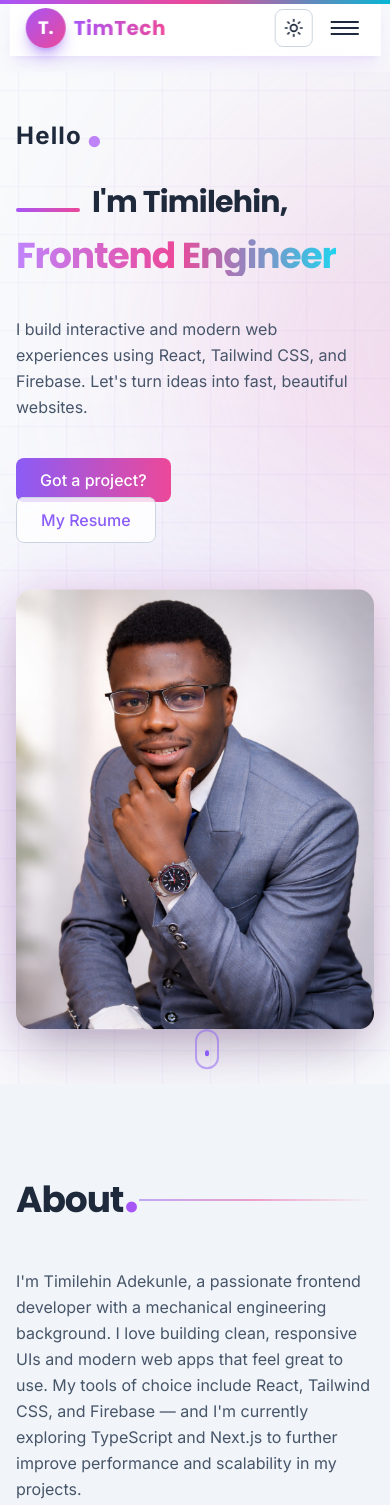
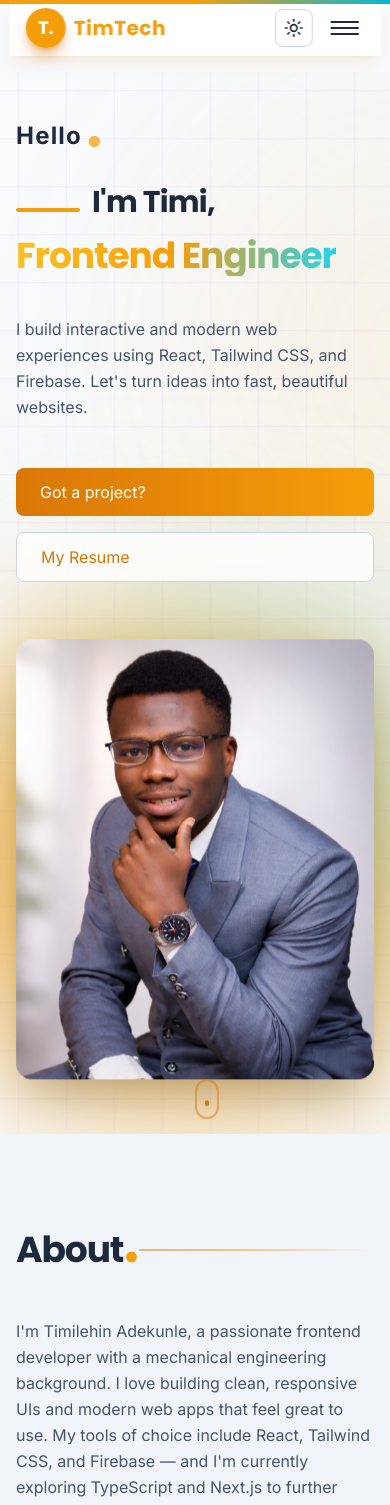
Before and after one commit to timi-emmanuel/timilehinadekunle, a React (Vite) app: page / in a window 390 px wide. Shown: the top 1505 px of the page. Built offline with nearby package versions, Linux system fonts and the light colour scheme.

Commit message:
oprimize desktop view performance and hanged theme to yellowish-golden

```diff
--- a/index.html
+++ b/index.html
@@ -4,7 +4,7 @@
     <meta charset="UTF-8" />
     <meta name="viewport" content="width=device-width, initial-scale=1.0" />
     <meta name="description" content="Timilehin Adekunle - Frontend Engineer specializing in React, TypeScript, and modern web development" />
-    <meta name="theme-color" content="#8b5cf6" />
+    <meta name="theme-color" content="#d97706" />
 
     <!-- Resource Hints -->
     <link rel="preconnect" href="https://fonts.googleapis.com">
@@ -18,8 +18,8 @@
     <link rel="icon" type="image/png" sizes="16x16" href="/favicon-16x16.png">
     <link rel="manifest" href="/site.webmanifest">
 
-    <!-- Optimized Font Loading - Only load used weights with font-display swap -->
-    <link href="https://fonts.googleapis.com/css2?family=Inter:wght@400;500;600;700&family=Poppins:wght@400;500;600;700;800;900&family=Lora:wght@400;500;600&display=swap" rel="stylesheet">
+    <!-- Optimized Font Loading - Only load critical weights with font-display swap -->
+    <link href="https://fonts.googleapis.com/css2?family=Inter:wght@400;600;700&family=Poppins:wght@400;600;700;800&family=Lora:wght@400;600&display=swap" rel="stylesheet">
 
     <title>Timilehin Adekunle - Frontend Engineer</title>
   </head>
--- a/src/App.jsx
+++ b/src/App.jsx
@@ -1,9 +1,11 @@
-import { lazy, Suspense } from 'react';
+import { lazy, Suspense, useEffect, useState } from 'react';
 import Navbar from './components/Navbar'
 import Hero from './components/Hero'
-import CursorFollower from './components/CursorFollower'
 import ScrollProgress from './components/ScrollProgress'
-import MouseOrbs from './components/MouseOrbs'
+
+// Lazy load heavy desktop-only components
+const CursorFollower = lazy(() => import('./components/CursorFollower'));
+const MouseOrbs = lazy(() => import('./components/MouseOrbs'));
 
 // Lazy load below-the-fold components
 const About = lazy(() => import('./components/About'));
@@ -20,11 +22,26 @@ const LoadingFallback = () => (
 );
 
 function App() {
+  const [isDesktop, setIsDesktop] = useState(false);
+
+  useEffect(() => {
+    const checkDesktop = () => {
+      setIsDesktop(window.matchMedia('(pointer: fine)').matches);
+    };
+    checkDesktop();
+    window.addEventListener('resize', checkDesktop);
+    return () => window.removeEventListener('resize', checkDesktop);
+  }, []);
+
   return (
     <div className='bg-slate-50 dark:bg-dark min-h-screen pt-2 overflow-x-hidden transition-colors duration-300'>
-      <CursorFollower />
       <ScrollProgress />
-      <MouseOrbs />
+      {isDesktop && (
+        <Suspense fallback={null}>
+          <CursorFollower />
+          <MouseOrbs />
+        </Suspense>
+      )}
       <Navbar/>
       <Hero/>
       <Suspense fallback={<LoadingFallback />}>
--- a/src/components/Hero.jsx
+++ b/src/components/Hero.jsx
@@ -25,8 +25,8 @@ const textParent = {
   hidden: {},
   visible: {
     transition: {
-      delayChildren: 0.5, // was 0.4
-      staggerChildren: 0.08,
+      delayChildren: 0.3,
+      staggerChildren: 0.06,
     },
   },
 };
@@ -38,7 +38,7 @@ const letter = {
     opacity: 1,
     scale: 1,
     transition: {
-      duration: 0.5,
+      duration: 0.4,
       ease: [0.25, 0.46, 0.45, 0.94],
     },
   },
@@ -46,7 +46,7 @@ const letter = {
 
 
 const Hero = () => {
-  const name = "I'm Timilehin,";
+  const name = "I'm Timi,";
 
   return (
     <motion.section
@@ -58,18 +58,18 @@ const Hero = () => {
       variants={containerVariants}
     >
       {/* Animated Grid Background */}
-      <div className="absolute inset-0 bg-grid-pattern z-0"></div>
+      <div className="absolute inset-0 bg-grid-pattern z-0 will-change-auto"></div>
 
-      {/* Gradient Glow Blobs */}
+      {/* Gradient Glow Blobs - Reduced opacity and simplified animation for performance */}
       <motion.div
-        className="absolute w-[30rem] h-[30rem] bg-gradient-to-tr from-primary-500 via-accent-500 to-cyan-500 rounded-full blur-[120px] opacity-20 left-1/2 -translate-x-1/2 top-10 z-0"
-        animate={{ scale: [1, 1.1, 1], x: [0, 50, 0] }}
-        transition={{ duration: 8, repeat: Infinity, ease: "easeInOut" }}
+        className="absolute w-[30rem] h-[30rem] bg-gradient-to-tr from-primary-500 via-accent-500 to-cyan-500 rounded-full blur-[120px] opacity-10 dark:opacity-20 left-1/2 -translate-x-1/2 top-10 z-0 will-change-transform"
+        animate={{ scale: [1, 1.05, 1] }}
+        transition={{ duration: 12, repeat: Infinity, ease: "easeInOut" }}
       />
       <motion.div
-        className="absolute w-[25rem] h-[25rem] bg-gradient-to-bl from-cyan-500 via-primary-500 to-accent-500 rounded-full blur-[100px] opacity-15 right-0 bottom-20 z-0"
-        animate={{ scale: [1, 1.15, 1], x: [0, -30, 0] }}
-        transition={{ duration: 10, repeat: Infinity, ease: "easeInOut" }}
+        className="absolute w-[25rem] h-[25rem] bg-gradient-to-bl from-cyan-500 via-primary-500 to-accent-500 rounded-full blur-[100px] opacity-8 dark:opacity-15 right-0 bottom-20 z-0 will-change-transform"
+        animate={{ scale: [1, 1.08, 1] }}
+        transition={{ duration: 15, repeat: Infinity, ease: "easeInOut" }}
       />
 
       <motion.div
@@ -131,10 +131,10 @@ const Hero = () => {
           </motion.p>
 
           <motion.div
-            className="flex flex-col sm:flex-row gap-4 pl-0 md:pl-8"
+            className="flex flex-col sm:flex-row gap-4 sm:gap-4 pl-0 md:pl-8 w-full sm:w-auto"
             variants={itemVariants}
           >
-            <MagneticButton>
+            <MagneticButton className="w-full sm:w-auto">
               <motion.a
                 href="#contact"
                 onClick={(e) => {
@@ -149,18 +149,18 @@ const Hero = () => {
                     });
                   }
                 }}
-                className="btn-primary text-center"
+                className="btn-primary text-center w-full sm:w-auto block"
                 whileTap={{ scale: 0.95 }}
               >
                 Got a project?
               </motion.a>
             </MagneticButton>
-            <MagneticButton>
+            <MagneticButton className="w-full sm:w-auto">
               <motion.a
                 href="/frontendResume.pdf"
                 target="_blank"
                 rel="noopener noreferrer"
-                className="btn-secondary text-center"
+                className="btn-secondary text-center w-full sm:w-auto block"
                 whileTap={{ scale: 0.95 }}
               >
                 My Resume
@@ -175,7 +175,7 @@ const Hero = () => {
           variants={itemVariants}
         >
           <motion.div
-            className="relative z-10"
+            className="relative z-10 will-change-transform"
             animate={{ y: [0, -10, 0] }}
             transition={{ duration: 4, repeat: Infinity, ease: "easeInOut" }}
           >
@@ -198,13 +198,13 @@ const Hero = () => {
 
       {/* Scroll Down Indicator */}
       <motion.div
-        className="absolute bottom-6 left-1/2 transform -translate-x-1/2 z-10"
+        className="absolute bottom-6 left-1/2 transform -translate-x-1/2 z-10 will-change-transform"
         animate={{ y: [0, 10, 0] }}
         transition={{ duration: 2, repeat: Infinity, ease: "easeInOut" }}
       >
         <div className="w-6 h-10 border-2 border-primary/50 rounded-full flex justify-center p-2">
           <motion.div
-            className="w-1.5 h-1.5 bg-primary rounded-full"
+            className="w-1.5 h-1.5 bg-primary rounded-full will-change-transform"
             animate={{ y: [0, 12, 0] }}
             transition={{ duration: 2, repeat: Infinity, ease: "easeInOut" }}
           />
--- a/src/components/MagneticButton.jsx
+++ b/src/components/MagneticButton.jsx
@@ -1,9 +1,10 @@
-import { useRef, useState } from 'react';
+import { useRef, useState, useEffect } from 'react';
 import { motion, useMotionValue, useSpring, useTransform } from 'framer-motion';
 
 const MagneticButton = ({ children, className = '', ...props }) => {
   const ref = useRef(null);
   const [isHovered, setIsHovered] = useState(false);
+  const [isMobile, setIsMobile] = useState(false);
 
   const x = useMotionValue(0);
   const y = useMotionValue(0);
@@ -14,8 +15,17 @@ const MagneticButton = ({ children, className = '', ...props }) => {
   const rotateX = useTransform(mouseYSpring, [-0.5, 0.5], ['7.5deg', '-7.5deg']);
   const rotateY = useTransform(mouseXSpring, [-0.5, 0.5], ['-7.5deg', '7.5deg']);
 
+  useEffect(() => {
+    const checkMobile = () => {
+      setIsMobile(window.innerWidth < 640);
+    };
+    checkMobile();
+    window.addEventListener('resize', checkMobile);
+    return () => window.removeEventListener('resize', checkMobile);
+  }, []);
+
   const handleMouseMove = (e) => {
-    if (!ref.current) return;
+    if (!ref.current || isMobile) return;
 
     const rect = ref.current.getBoundingClientRect();
     const width = rect.width;
@@ -39,15 +49,15 @@ const MagneticButton = ({ children, className = '', ...props }) => {
     <motion.div
       ref={ref}
       onMouseMove={handleMouseMove}
-      onMouseEnter={() => setIsHovered(true)}
+      onMouseEnter={() => !isMobile && setIsHovered(true)}
       onMouseLeave={handleMouseLeave}
       style={{
-        rotateX,
-        rotateY,
+        rotateX: !isMobile ? rotateX : undefined,
+        rotateY: !isMobile ? rotateY : undefined,
         transformStyle: 'preserve-3d',
       }}
       animate={{
-        scale: isHovered ? 1.05 : 1,
+        scale: isHovered && !isMobile ? 1.05 : 1,
       }}
       transition={{ type: 'spring', stiffness: 400, damping: 17 }}
       className={className}
--- a/src/components/MouseOrbs.jsx
+++ b/src/components/MouseOrbs.jsx
@@ -52,7 +52,7 @@ const MouseOrbs = () => {
   return (
     <div className="fixed inset-0 pointer-events-none z-0 overflow-hidden">
       <motion.div
-        className="absolute w-[500px] h-[500px] bg-gradient-to-br from-primary-500/20 via-accent-500/20 to-cyan-500/20 rounded-full blur-[120px]"
+        className="absolute w-[500px] h-[500px] bg-gradient-to-br from-primary-500/20 via-accent-500/20 to-cyan-500/20 rounded-full blur-[120px] will-change-transform"
         style={{
           x: orb1XSpring,
           y: orb1YSpring,
@@ -61,7 +61,7 @@ const MouseOrbs = () => {
         }}
       />
       <motion.div
-        className="absolute w-[400px] h-[400px] bg-gradient-to-tr from-cyan-500/20 via-primary-500/20 to-accent-500/20 rounded-full blur-[100px]"
+        className="absolute w-[400px] h-[400px] bg-gradient-to-tr from-cyan-500/20 via-primary-500/20 to-accent-500/20 rounded-full blur-[100px] will-change-transform"
         style={{
           x: orb2XSpring,
           y: orb2YSpring,
@@ -70,7 +70,7 @@ const MouseOrbs = () => {
         }}
       />
       <motion.div
-        className="absolute w-[350px] h-[350px] bg-gradient-to-bl from-accent-500/20 via-cyan-500/20 to-primary-500/20 rounded-full blur-[90px]"
+        className="absolute w-[350px] h-[350px] bg-gradient-to-bl from-accent-500/20 via-cyan-500/20 to-primary-500/20 rounded-full blur-[90px] will-change-transform"
         style={{
           x: orb3XSpring,
           y: orb3YSpring,
--- a/src/components/Navbar.jsx
+++ b/src/components/Navbar.jsx
@@ -154,7 +154,7 @@ const Navbar = () => {
         },
       }}
       transition={{ type: "spring", stiffness: 200, damping: 25 }}
-      className="fixed z-50 glass-strong py-2 md:py-3 px-4 lg:px-8 flex justify-between items-center shadow-lg shadow-primary/10"
+      className="fixed z-50 glass-strong py-2 md:py-3 px-4 lg:px-8 flex justify-between items-center shadow-lg shadow-primary/10 will-change-transform"
     >
       <h1 className="text-slate-800 dark:text-textDark text-xl font-semibold font-display tracking-wide flex items-center gap-2">
         <span className="flex items-center justify-center rounded-full bg-gradient-to-br from-primary-500 to-accent-500 w-10 h-10 text-white font-bold text-lg shadow-lg shadow-primary/50">
--- a/src/components/Projects.jsx
+++ b/src/components/Projects.jsx
@@ -1,5 +1,5 @@
 import { motion, useScroll, useTransform, useMotionValue, useSpring } from "framer-motion";
-import { useRef, useState } from "react";
+import { useRef, useState, useEffect } from "react";
 import { Github, ExternalLink, Info } from "lucide-react";
 import MagneticButton from "./MagneticButton";
 import ShortlyImg from "../assets/Shortly.png";
@@ -132,6 +132,14 @@ const cardVariants = {
 const ProjectImageCard = ({ image, title }) => {
   const ref = useRef(null);
   const [isHovered, setIsHovered] = useState(false);
+  const [isDesktop, setIsDesktop] = useState(false);
+
+  useEffect(() => {
+    setIsDesktop(window.innerWidth >= 640);
+    const handleResize = () => setIsDesktop(window.innerWidth >= 640);
+    window.addEventListener('resize', handleResize);
+    return () => window.removeEventListener('resize', handleResize);
+  }, []);
 
   const x = useMotionValue(0);
   const y = useMotionValue(0);
@@ -143,7 +151,7 @@ const ProjectImageCard = ({ image, title }) => {
   const rotateY = useTransform(mouseXSpring, [-0.5, 0.5], ['-7.5deg', '7.5deg']);
 
   const handleMouseMove = (e) => {
-    if (!ref.current) return;
+    if (!ref.current || !isDesktop) return;
 
     const rect = ref.current.getBoundingClientRect();
     const width = rect.width;
@@ -166,17 +174,17 @@ const ProjectImageCard = ({ image, title }) => {
   return (
     <motion.div
       ref={ref}
-      className="flex-1 overflow-hidden rounded-2xl group relative shadow-lg dark:shadow-2xl dark:shadow-primary/20"
-      onMouseMove={handleMouseMove}
-      onMouseEnter={() => setIsHovered(true)}
+      className="flex-1 max-w-[500px] h-[400px] overflow-hidden rounded-2xl group relative shadow-lg dark:shadow-2xl dark:shadow-primary/20 will-change-transform"
+      onMouseMove={isDesktop ? handleMouseMove : undefined}
+      onMouseEnter={() => isDesktop && setIsHovered(true)}
       onMouseLeave={handleMouseLeave}
       style={{
-        rotateX,
-        rotateY,
+        rotateX: isDesktop ? rotateX : undefined,
+        rotateY: isDesktop ? rotateY : undefined,
         transformStyle: 'preserve-3d',
       }}
       animate={{
-        scale: isHovered ? 1.05 : 1,
+        scale: isHovered && isDesktop ? 1.05 : 1,
       }}
       transition={{ type: 'spring', stiffness: 400, damping: 17 }}
     >
@@ -186,9 +194,12 @@ const ProjectImageCard = ({ image, title }) => {
         alt={title}
         loading="lazy"
         decoding="async"
-        className="w-full h-full object-cover rounded-2xl hover-glow smooth-transition"
+        className="absolute inset-0 w-full h-full object-cover rounded-2xl hover-glow smooth-transition will-change-transform"
+        style={{
+          objectPosition: 'center center',
+        }}
         animate={{
-          scale: isHovered ? 1.1 : 1,
+          scale: isHovered && isDesktop ? 1.1 : 1,
         }}
         transition={{ duration: 0.4, ease: "easeOut" }}
       />
@@ -245,7 +256,8 @@ const Projects = () => {
                 >
                   <ProjectImageCard image={project.image} title={project.title} />
 
-                  <div className="flex-1 text-left glass-card p-6 md:p-8 rounded-2xl hover-lift">
+                  <div className="flex-1 max-w-[500px] min-h-[300px] text-left glass-card p-6 md:p-8 rounded-2xl hover-lift flex flex-col justify-between">
+                    <div>
                       <h3 className="text-2xl sm:text-3xl font-bold mb-4 font-display gradient-text-primary">
                         {project.title}
                       </h3>
@@ -260,19 +272,20 @@ const Projects = () => {
                         ))}
                       </div>
                       <p className="text-slate-600 dark:text-lightDark mb-6 leading-relaxed text-base">{project.description}</p>
-                    <div className="flex flex-wrap justify-start gap-4 items-center">
+                    </div>
+                    <div className="flex flex-wrap justify-start gap-4 items-center mt-auto">
                       {project.github ? (
                         <MagneticButton>
                           <motion.a
                             href={project.github}
                             target="_blank"
                             rel="noopener noreferrer"
-                            className="btn-primary text-sm flex items-center gap-2"
+                            className="btn-primary text-sm flex items-center gap-2 whitespace-nowrap flex-shrink-0"
                             aria-label="GitHub"
                             whileTap={{ scale: 0.95 }}
                           >
-                            <Github size={18} />
-                            GitHub
+                            <Github size={18} className="flex-shrink-0" />
+                            <span className="whitespace-nowrap">GitHub</span>
                           </motion.a>
                         </MagneticButton>
                       ) : (
@@ -281,7 +294,7 @@ const Projects = () => {
                             <Info size={18} />
                             Private Repo
                           </button>
-                          <div className="absolute left-0 mt-2 w-max glass-strong text-white text-sm rounded-lg px-3 py-2 shadow-xl opacity-0 group-hover:opacity-100 transition-all duration-300 whitespace-nowrap z-10 pointer-events-none">
+                          <div className="absolute left-0 mt-2 w-max glass-strong  dark:text-white text-slate-800 bg-slate-900 dark:bg-slate-800 text-sm rounded-lg px-3 py-2 shadow-xl opacity-0 group-hover:opacity-100 transition-all duration-300 whitespace-nowrap z-10 pointer-events-none border border-slate-200 dark:border-slate-600">
                             Available upon request
                           </div>
                         </div>
@@ -291,12 +304,12 @@ const Projects = () => {
                           href={project.live}
                           target="_blank"
                           rel="noopener noreferrer"
-                          className="btn-secondary text-sm flex items-center gap-2"
+                          className="btn-secondary text-sm flex items-center gap-2 whitespace-nowrap flex-shrink-0"
                           aria-label="Live Project"
                           whileTap={{ scale: 0.95 }}
                         >
-                          <ExternalLink size={18} />
-                          Live Demo
+                          <ExternalLink size={18} className="flex-shrink-0" />
+                          <span className="whitespace-nowrap">Live Demo</span>
                         </motion.a>
                       </MagneticButton>
                     </div>
--- a/src/index.css
+++ b/src/index.css
@@ -21,6 +21,23 @@
   .dark body {
     background: linear-gradient(135deg, #0f172a 0%, #1e293b 50%, #0f172a 100%);
     background-attachment: fixed;
+  }
+
+  /* Performance optimizations */
+  * {
+    -webkit-font-smoothing: antialiased;
+    -moz-osx-font-smoothing: grayscale;
+  }
+
+  /* Optimize animations */
+  @media (prefers-reduced-motion: reduce) {
+    *,
+    *::before,
+    *::after {
+      animation-duration: 0.01ms !important;
+      animation-iteration-count: 1 !important;
+      transition-duration: 0.01ms !important;
+    }
   }
 
   @media (pointer: coarse) {
@@ -63,12 +80,16 @@
     @apply bg-gradient-to-r from-primary-600 to-accent-500 text-white px-6 py-3 rounded-lg font-medium;
     @apply hover:from-primary-500 hover:to-accent-400 hover:shadow-lg hover:shadow-primary/50;
     @apply transition-all duration-300 transform hover:scale-105 active:scale-95;
+    @apply inline-flex items-center;
+    @apply flex-shrink-0;
   }
 
   .btn-secondary {
     @apply glass border-primary/50 text-primary px-6 py-3 rounded-lg font-medium;
     @apply hover:bg-primary/10 hover:border-primary hover:shadow-lg hover:shadow-primary/30;
     @apply transition-all duration-300 transform hover:scale-105 active:scale-95;
+    @apply inline-flex items-center;
+    @apply flex-shrink-0;
   }
 
   .btn-ghost {
@@ -142,6 +163,13 @@
   background-size: 48px 48px;
   opacity: 0.4;
   animation: moveGrid 15s linear infinite;
+  will-change: background-position;
+}
+
+@media (prefers-reduced-motion: reduce) {
+  .bg-grid-pattern {
+    animation: none;
+  }
 }
 
 .dark .bg-grid-pattern {
--- a/vite.config.js
+++ b/vite.config.js
@@ -12,11 +12,22 @@ export default defineConfig({
   build: {
     rollupOptions: {
       output: {
-        manualChunks: {
-          'react-vendor': ['react', 'react-dom'],
-          'framer-motion': ['framer-motion'],
-          'lucide-react': ['lucide-react'],
-          'react-icons': ['react-icons/si'],
+        manualChunks: (id) => {
+          if (id.includes('node_modules')) {
+            if (id.includes('react') || id.includes('react-dom')) {
+              return 'react-vendor';
+            }
+            if (id.includes('framer-motion')) {
+              return 'framer-motion';
+            }
+            if (id.includes('lucide-react')) {
+              return 'lucide-react';
+            }
+            if (id.includes('react-icons')) {
+              return 'react-icons';
+            }
+            return 'vendor';
+          }
         },
       },
     },
@@ -27,8 +38,10 @@ export default defineConfig({
       compress: {
         drop_console: true,
         drop_debugger: true,
+        pure_funcs: ['console.log', 'console.info', 'console.debug'],
       },
     },
+    sourcemap: false,
   },
   optimizeDeps: {
     include: ['react', 'react-dom', 'framer-motion'],
```
Also changed, not shown: tailwind.config.js (+17 -17 lines). Lines whose indentation alone changed are shown as unchanged.
